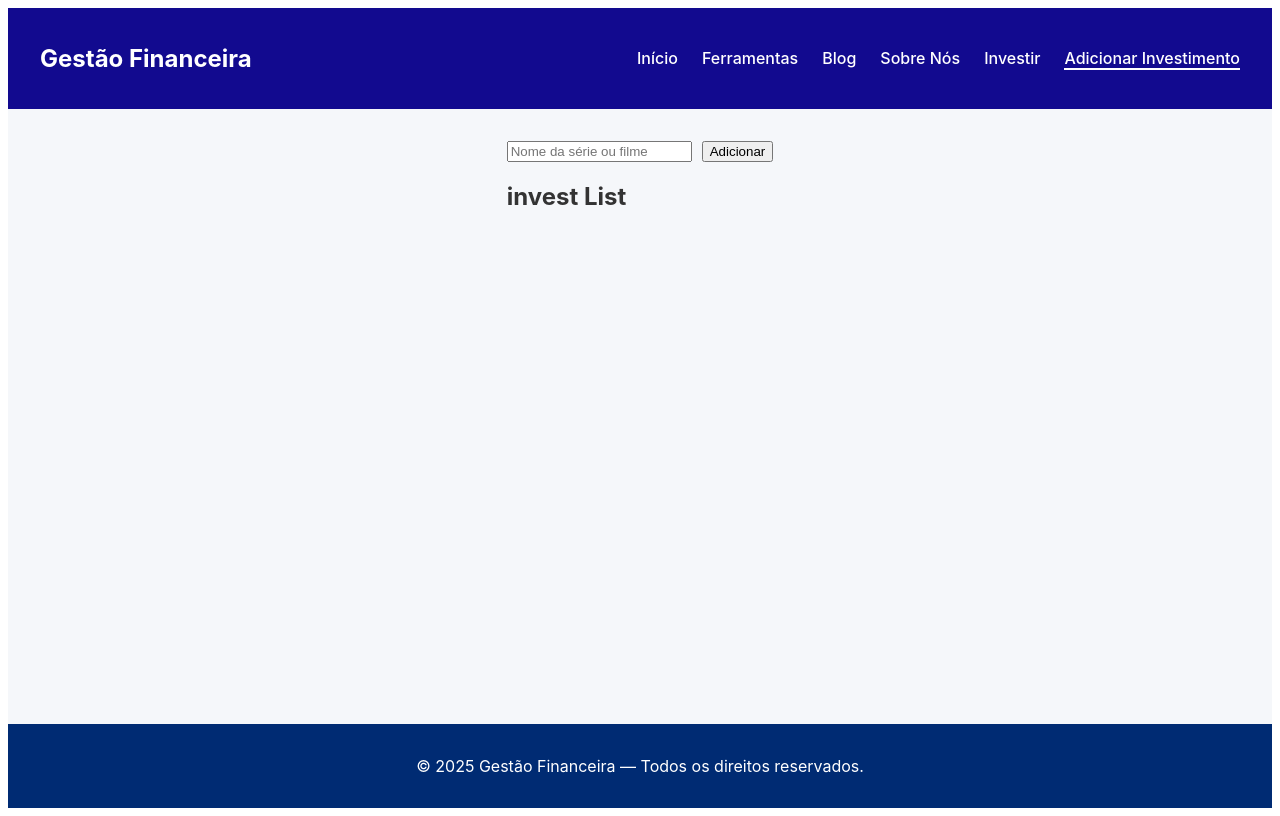
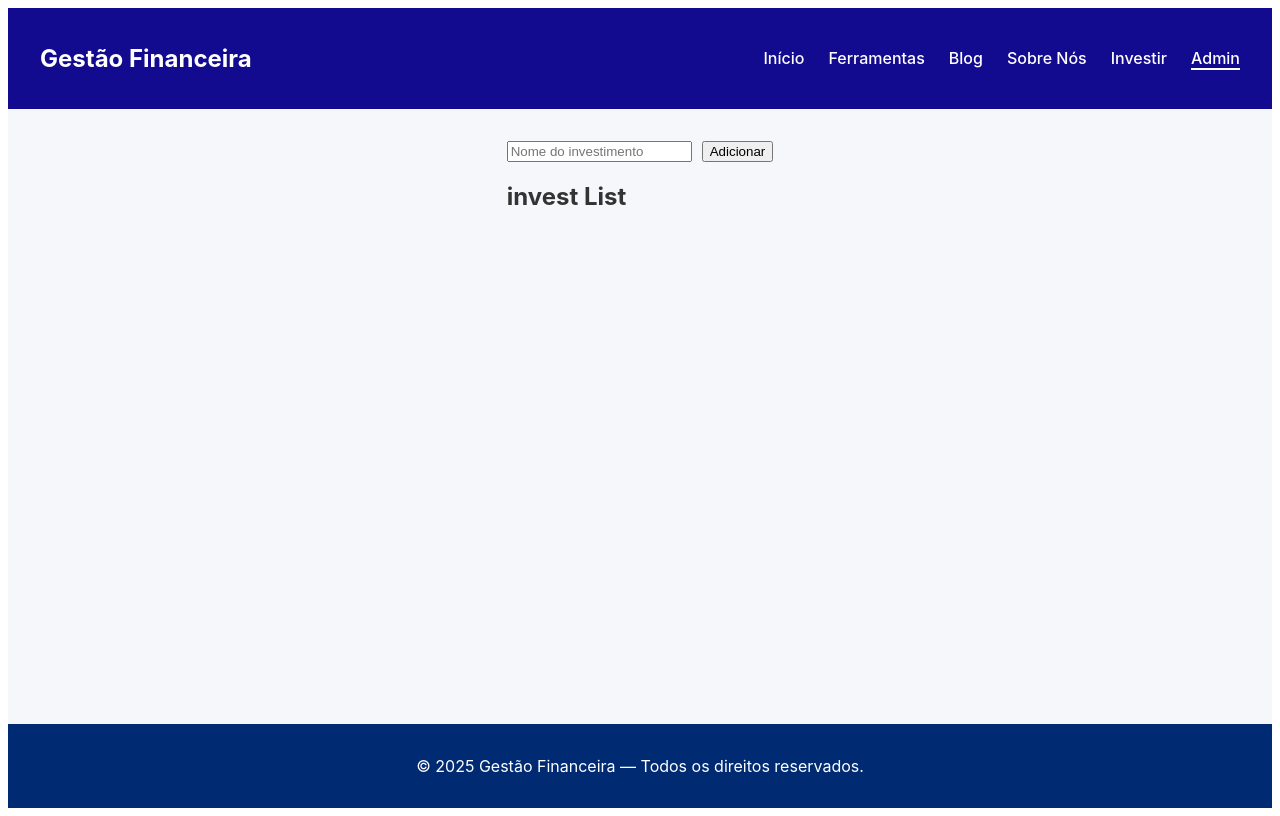
Before and after one commit to LUKOM-rgb/PW, a Vue app in the folder gestão-financeira/: page /adicionarinvest in a window 1280 px wide. Built offline with nearby package versions, Linux system fonts and the light colour scheme.

Commit message:
fix invest list

```diff
--- a/gestão-financeira/src/App.vue
+++ b/gestão-financeira/src/App.vue
@@ -9,7 +9,7 @@
           <li><router-link to="/blog">Blog</router-link></li>
           <li><router-link to="/sobre">Sobre Nós</router-link></li>
           <li><router-link to="/investir">Investir</router-link></li>
-          <li><router-link to="/adicionarinvest">Adicionar Investimento</router-link></li>
+          <li><router-link to="/adicionarinvest">Admin</router-link></li>
         </ul>
       </nav>
     </header>
--- a/gestão-financeira/src/views/AdicionarInvestView.vue
+++ b/gestão-financeira/src/views/AdicionarInvestView.vue
@@ -14,7 +14,7 @@ export default {
     addinvest() {
       // Verificar se o input não está vazio
       if (this.investInput.trim() === '') {
-        alert('Por favor, insira o nome de um filme ou série!')
+        alert('Por favor, insira o Investimento que quer adicionar.')
         return // Sai do método sem adicionar
       }
 
@@ -41,7 +41,7 @@ export default {
       <!-- @keyup.enter: executa método ao pressionar Enter -->
       <input
         type="text"
-        placeholder="Nome da série ou filme"
+        placeholder="Nome do investimento"
         v-model="investInput"
         @keyup.enter="addinvest"
       />
```
